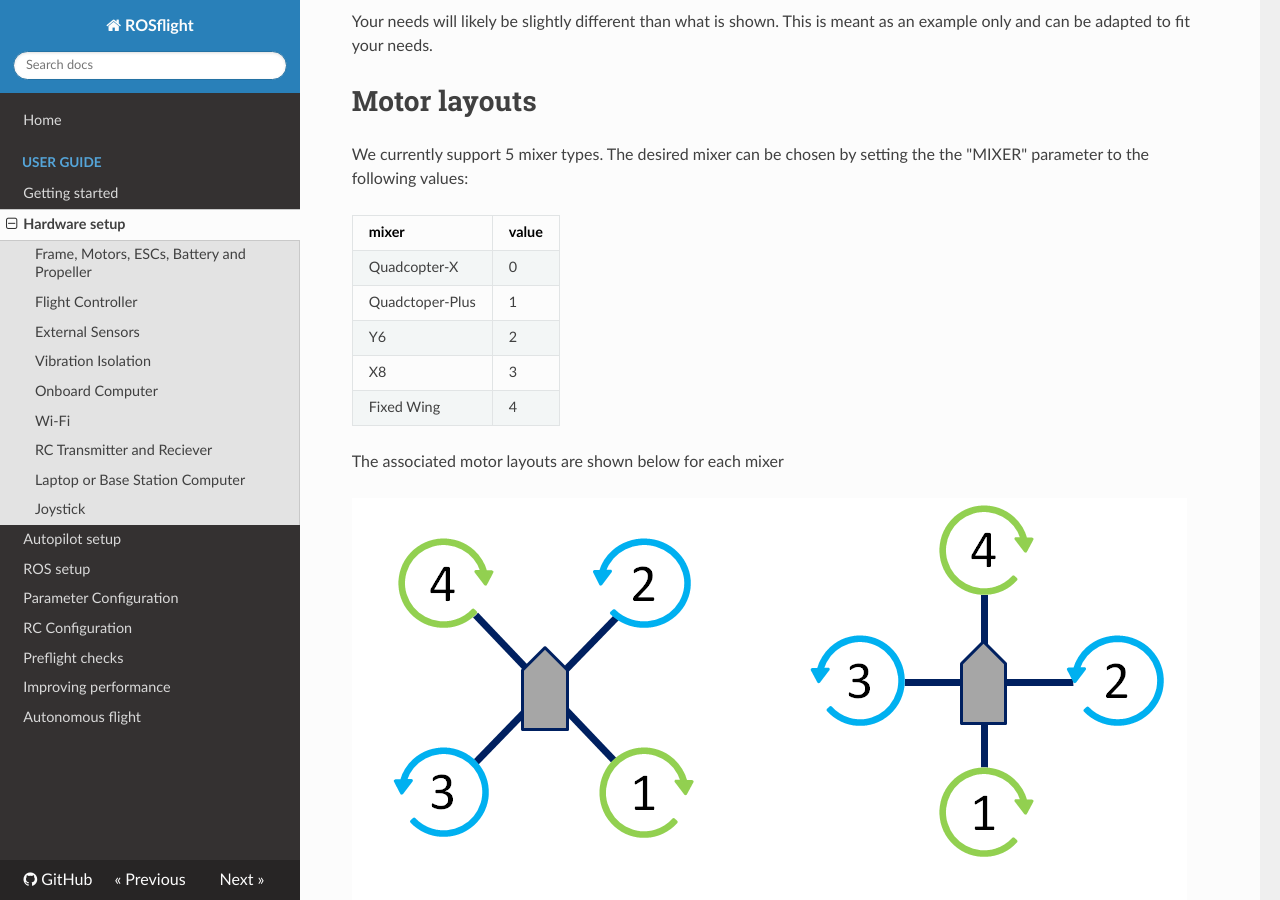
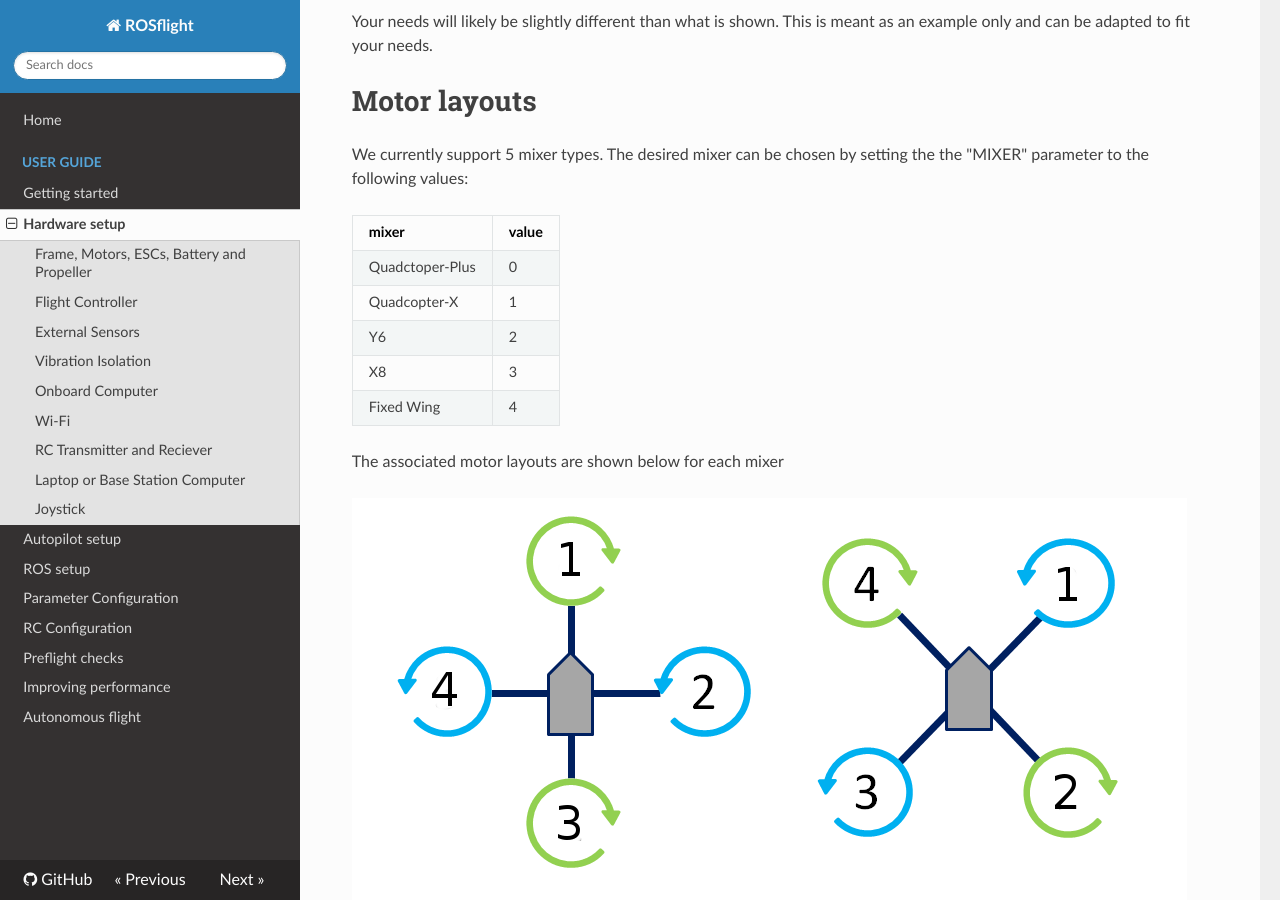
Before and after one commit to rosflight/rosflight_firmware, an MkDocs documentation site: the page built from docs/user-guide/hardware-setup.md, in a window 1280 px wide and 900 px high, scrolled down 3652 px. Built offline with MkDocs 1.6.1, drawn with Linux system fonts in a browser that asks for light colours; nearby versions of some CDN libraries; old or Windows-style settings are respelled for this version of MkDocs; grey boxes are pictures that could not be loaded.

```diff
--- a/docs/user-guide/hardware-setup.md
+++ b/docs/user-guide/hardware-setup.md
@@ -97,8 +97,8 @@ We currently support 5 mixer types.  The desired mixer can be chosen by setting
 
 | mixer | value |
 |-----------------|-------|
-| Quadcopter-X | 0 |
-| Quadctoper-Plus | 1 |
+| Quadctoper-Plus | 0 |
+| Quadcopter-X | 1 |
 | Y6 | 2 |
 | X8 | 3 |
 | Fixed Wing | 4 |
```
Also changed, not shown: docs/user-guide/images/mixer_1.png, docs/user-guide/images/mixer_2.png, 1 other file.
